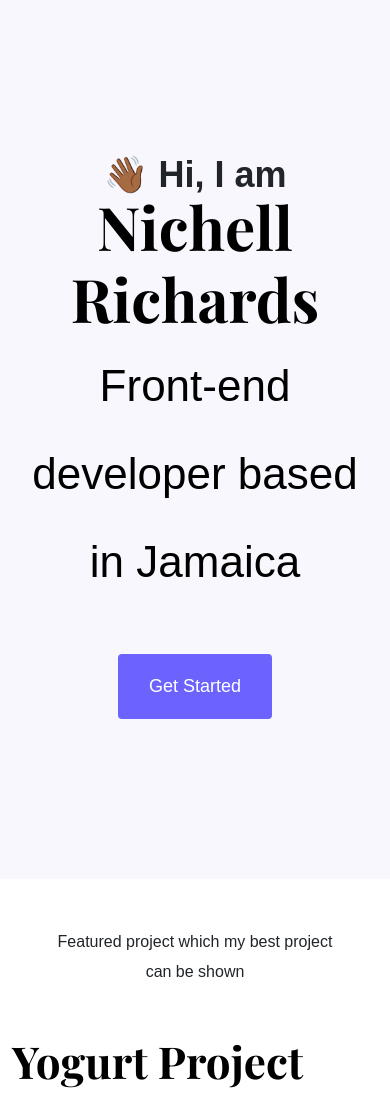
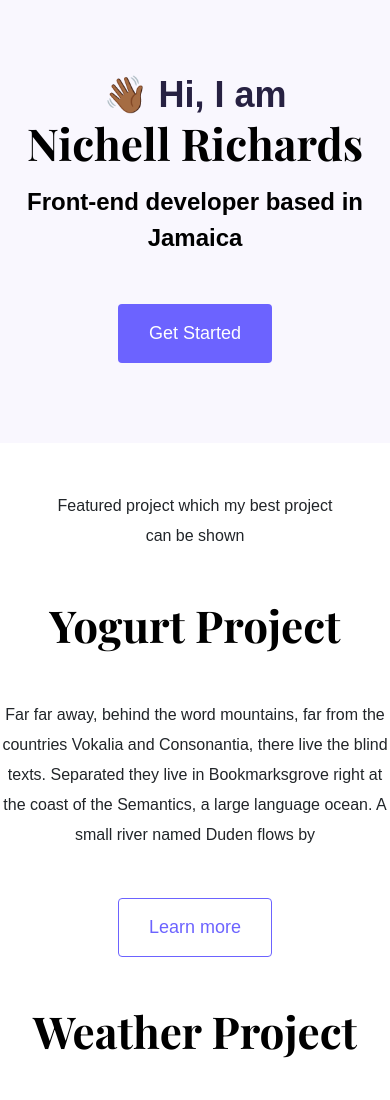
Before and after one commit to Nichel-Leann/Portfolio-for-SheCodes-Projects, a plain HTML site: page index.html in a window 390 px wide. Shown: the top 1100 px of the page. Drawn offline with nearby package versions, Linux system fonts and the light colour scheme; a web font is replaced by a local one.

Commit message:
css updates

```diff
--- a/styles.css
+++ b/styles.css
@@ -21,6 +21,7 @@ h6 {
 
 h1 {
   font-size: 96px;
+  line-height: 1.5;
 }
 h2 {
   font-size: 64px;
@@ -39,14 +40,16 @@ p {
 }
 
 .heading h2 {
-  font-family: "Poppins", sans-serif;
-  font-weight: normal;
-  line-height: 2;
+  font-family: var(--default-font-family);
+  font-weight: bold;
+  line-height: 1.5;
+  font-size: 24px;
 }
 .heading p {
   font-size: 36px;
   font-weight: bold;
   margin: 0;
+  color: #272142;
 }
 
 .btn-branding {
@@ -55,14 +58,35 @@ p {
   color: white;
   font-size: 18px;
   line-height: 27px;
-  padding: 18px 30px;
+  padding: 15px 30px;
+}
+
+.btn-branding-outline {
+  color: var(--branding-color);
+  border: 1px solid var(--branding-color);
+  border-radius: 4px;
+  font-size: 18px;
+  line-height: 27px;
+  padding: 15px 30px;
+}
+
+.project-description {
+  padding: 120px 60px;
 }
 
 @media (max-width: 900px) {
   h1 {
-    font-size: 60px;
+    font-size: 44px;
   }
   h2 {
     font-size: 44px;
   }
+
+  .heading {
+    padding: 80px 20px;
+  }
+  .project-description {
+    padding: 0;
+    text-align: center;
+  }
 }
```
